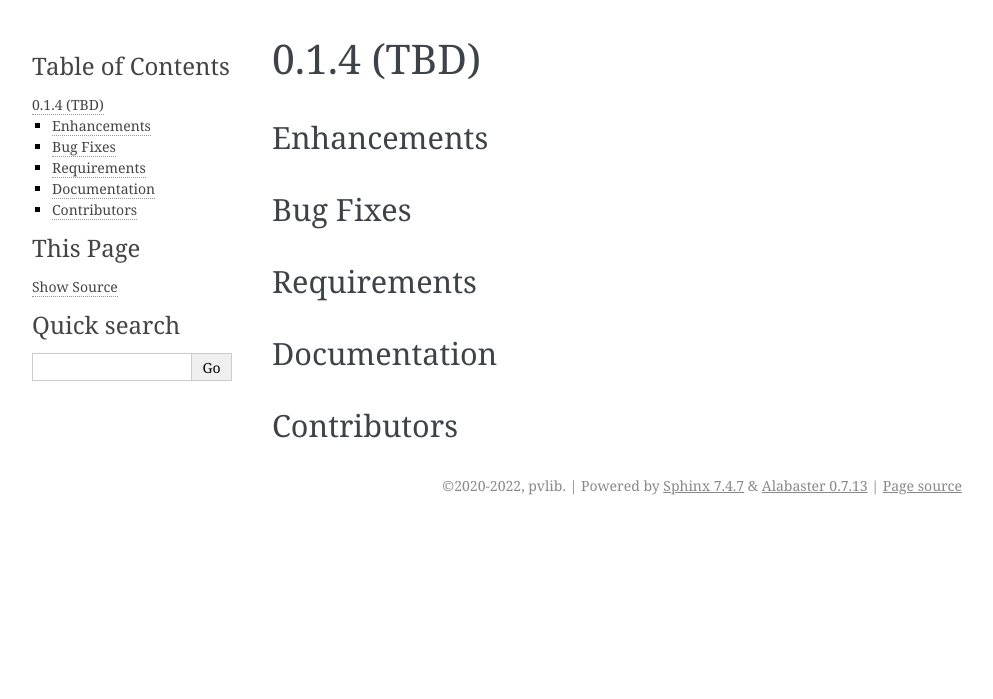
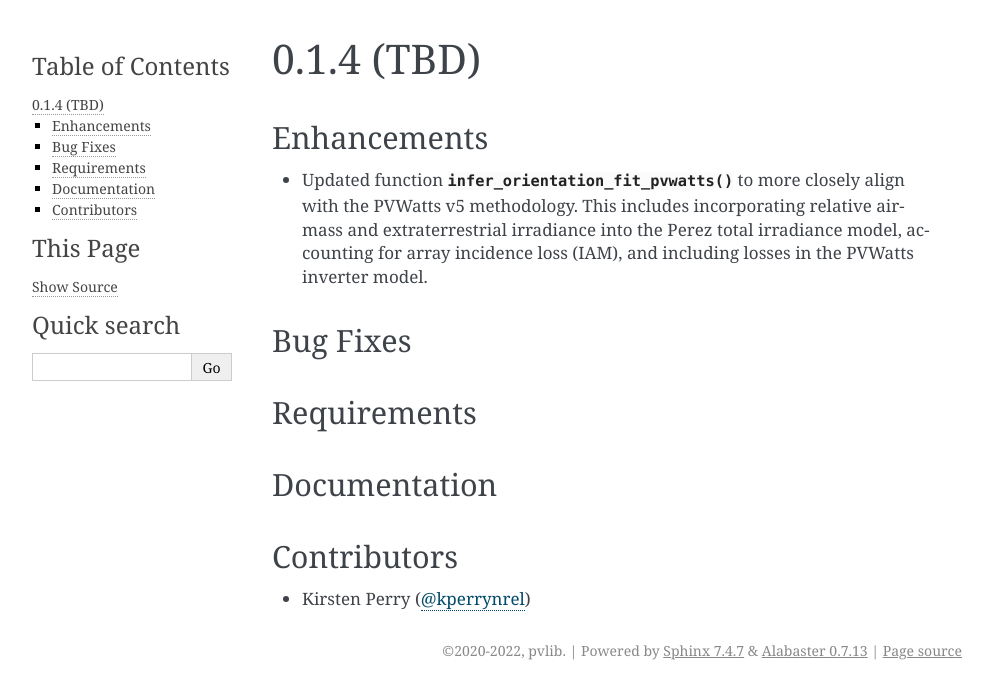
Before and after one commit to pvlib/pvanalytics, a Sphinx documentation site: the page built from docs/whatsnew/0.1.4.rst, in a window 1280 px wide. Shown: the top 699 px of the page, without its empty margins (148-1141 px from the left). Built offline with Sphinx 7.4.7, drawn with Linux system fonts in a browser that asks for light colours; pages that are not in the unit, such as notebooks, are missing from menus.

Commit message:
added enhancement to the whatsnew 0.1.4 doc

```diff
--- a/docs/whatsnew/0.1.4.rst
+++ b/docs/whatsnew/0.1.4.rst
@@ -5,6 +5,12 @@
 
 Enhancements
 ~~~~~~~~~~~~
+* Updated function :py:func:`~pvanalytics.system.infer_orientation_fit_pvwatts`
+  to more closely align with the PVWatts v5 methodology. This includes incorporating
+  relative airmass and extraterrestrial irradiance into the Perez total irradiance model,
+  accounting for array incidence loss (IAM), and including losses in the PVWatts
+  inverter model.
+
 
 Bug Fixes
 ~~~~~~~~~
@@ -20,3 +26,4 @@ Documentation
 
 Contributors
 ~~~~~~~~~~~~
+* Kirsten Perry (:ghuser:`kperrynrel`)
```
